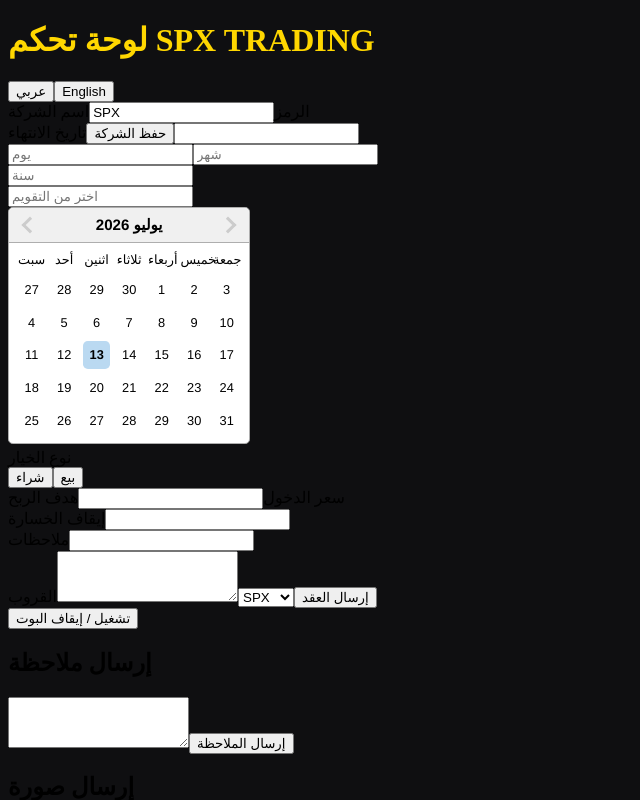
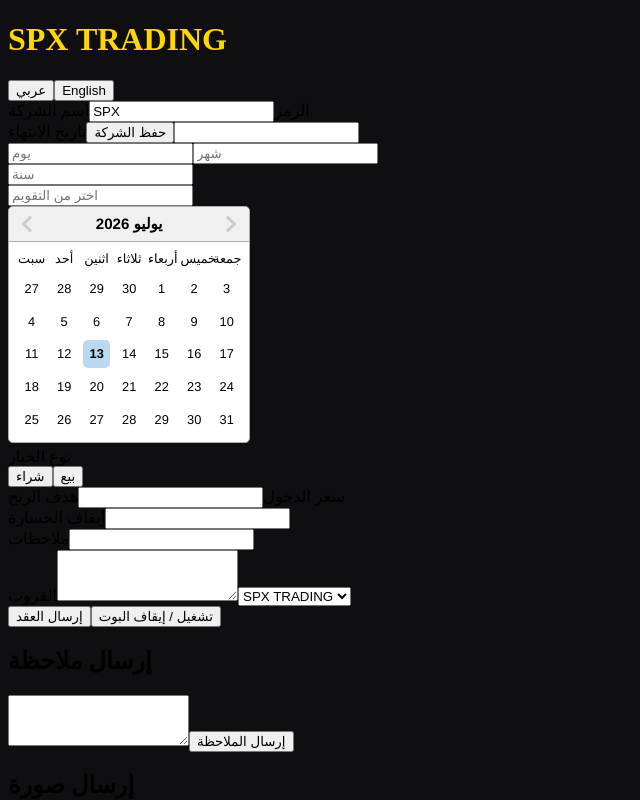
Before and after one commit to alshlyzwz440-collab/dashboard-simple-2024, a Next.js app: page /dashboard in a window 1280 px wide. Both pictures are taken after a click on the button "إرسال العقد". Shown: the top 800 px of the page, without its empty margins (0-640 px from the left). Built offline with nearby package versions, Linux system fonts and the light colour scheme.

Commit message:
final: SPX TRADING luxury dashboard

```diff
--- a/app/dashboard/page.tsx
+++ b/app/dashboard/page.tsx
@@ -32,8 +32,8 @@ export default function DashboardPage() {
   const [notes, setNotes] = useState("");
 
   // القروبات
-  const [groups, setGroups] = useState(["SPX", "QQQ", "TSLA"]);
-  const [selectedGroup, setSelectedGroup] = useState("SPX");
+  const [groups, setGroups] = useState(["SPX TRADING", "QQQ GROUP", "TSLA GROUP"]);
+  const [selectedGroup, setSelectedGroup] = useState("SPX TRADING");
 
   // الصفقات
   const [activeTrades, setActiveTrades] = useState<any[]>([]);
@@ -83,6 +83,7 @@ export default function DashboardPage() {
       group: selectedGroup,
     };
     setActiveTrades([...activeTrades, contract]);
+    setShowPreview(true);
   };
 
   const sendNote = () => {
@@ -94,13 +95,15 @@ export default function DashboardPage() {
     console.log("Image sent to:", selectedGroup);
   };
 
+  const [showPreview, setShowPreview] = useState(false);
+
   return (
     <div className="min-h-screen bg-black text-white px-4 py-6">
       <div className="mx-auto" style={{ maxWidth: "420px" }}>
 
         {/* العنوان */}
         <h1 className="text-3xl font-bold text-center mb-4" style={{ color: "#FFD700" }}>
-          لوحة تحكم SPX TRADING
+          SPX TRADING
         </h1>
 
         {/* اللغة */}
@@ -318,6 +321,35 @@ export default function DashboardPage() {
         </div>
 
       </div>
+
+      {/* معاينة العقد المنبثقة */}
+      {showPreview && (
+        <div className="fixed inset-0 bg-black bg-opacity-80 flex items-center justify-center px-4">
+          <div className="bg-[#111] border border-[#FFD700] p-5 rounded-lg" style={{ maxWidth: "420px", width: "100%" }}>
+            <h2 className="text-xl font-bold mb-4" style={{ color: "#FFD700" }}>
+              معاينة العقد — SPX TRADING
+            </h2>
+
+            <p>رمز: {symbol}</p>
+            <p>الشركة: {companyInput || "-"}</p>
+            <p>تاريخ: {day}-{month}-{year}</p>
+            <p>نوع: {contractType === "CALL" ? "شراء" : "بيع"}</p>
+            <p>سعر الدخول: {entryPrice}</p>
+            <p>هدف الربح: {takeProfit}</p>
+            <p>إيقاف الخسارة: {stopLoss}</p>
+            <p>ملاحظات: {notes || "-"}</p>
+            <p>القروب: {selectedGroup}</p>
+
+            <button
+              className="w-full bg-red-700 p-2 rounded mt-4"
+              onClick={() => setShowPreview(false)}
+            >
+              إغلاق
+            </button>
+          </div>
+        </div>
+      )}
+
     </div>
   );
 }
```
